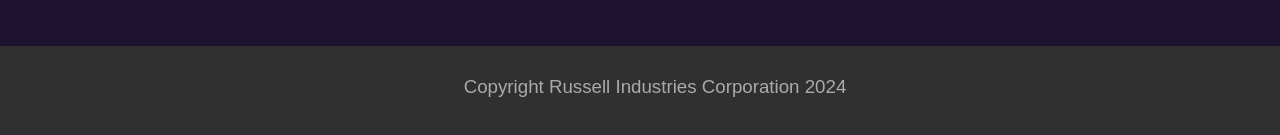
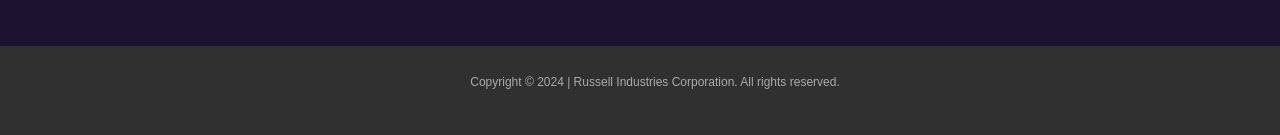
Before and after one commit to RussellIndustriesTobin/RussellIndustries, a website built with Vite: page support.html in a window 1280 px wide. Shown: the part 895-1030 px from the top of the page. Built offline with nearby package versions, Linux system fonts and the light colour scheme.

Commit message:
Add files via upload

```diff
--- a/support.css
+++ b/support.css
@@ -317,6 +317,7 @@
 
 #footer-text {
     padding-top: 30px;
+    font-size: 12px;
      padding-left: 30px;
      font-weight: normal;
      text-align: center;
--- a/support.html
+++ b/support.html
@@ -86,7 +86,7 @@
         </div>
         <script type="module" src="support.js"></script>
     <div id="footer">
-            <h3 id="footer-text">Copyright Russell Industries Corporation 2024</h3>
+            <h3 id="footer-text">Copyright © 2024 | Russell Industries Corporation. All rights reserved.</h3>
         </div>
     </body>
 </html>
--- a/support.js
+++ b/support.js
@@ -6,7 +6,7 @@
     console.log(text); // Display the plain text content
     this.classList.toggle('clicked');
     var img = document.createElement('img');
-    img.src = './images/check.png'; // Replace with your image path
+    img.src = './images/white-check.png'; // Replace with your image path
     img.style.width = '100%';
     img.style.height = 'auto';
     this.innerHTML = '';
```
Also changed, not shown: companies.html (+1 -1 lines), index.html (+1 -1 lines).
